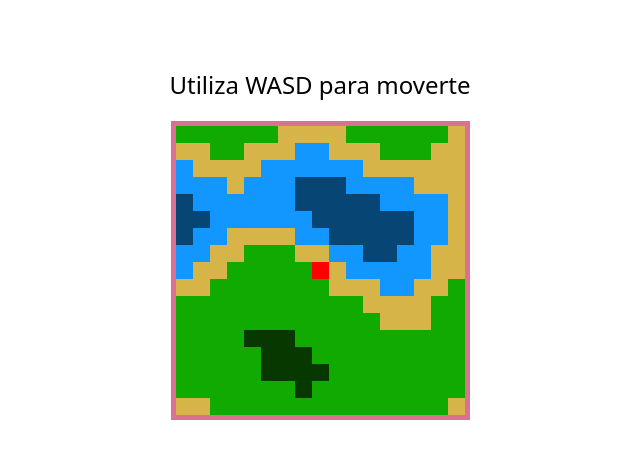
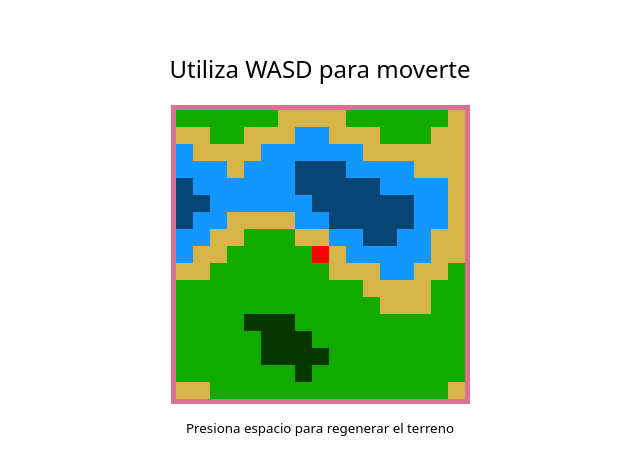
Before and after one commit to AnxoV/2D-Procedural-Terrain, a plain HTML site: page index.html in a window 1280 px wide. Shown: the part 158-632 px from the top of the page, without its empty margins (320-960 px from the left). Drawn offline with Linux system fonts and the light colour scheme.

Commit message:
Descripción funcionalidad de regenerar la seed

```diff
--- a/index.html
+++ b/index.html
@@ -8,6 +8,7 @@
 <body>
     <h2 id="title">Utiliza WASD para moverte</h2>
     <canvas id="canvas"></canvas>
+    <small>Presiona espacio para regenerar el terreno</small>
     <script src="script.js"></script>
 </body>
 </html>
```
